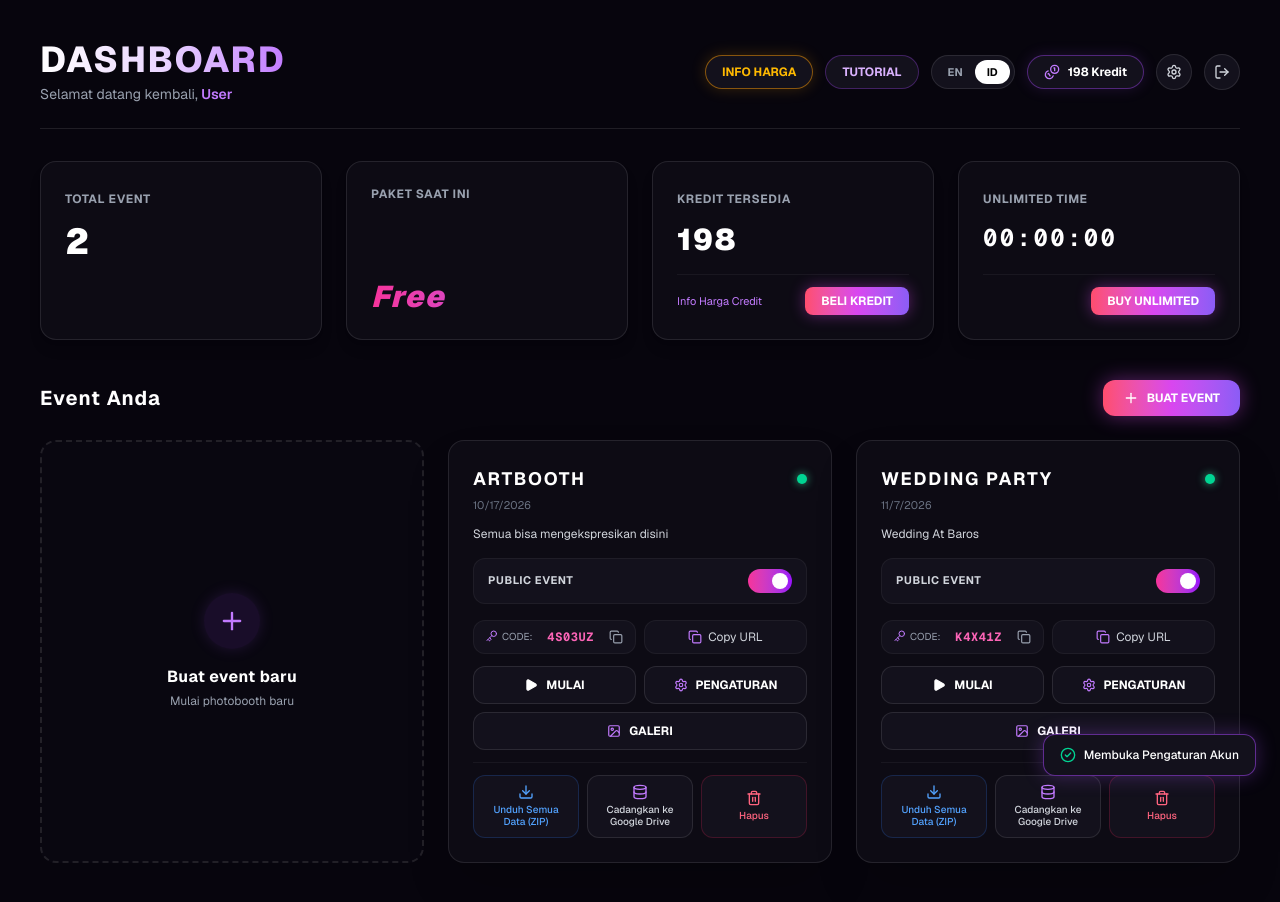
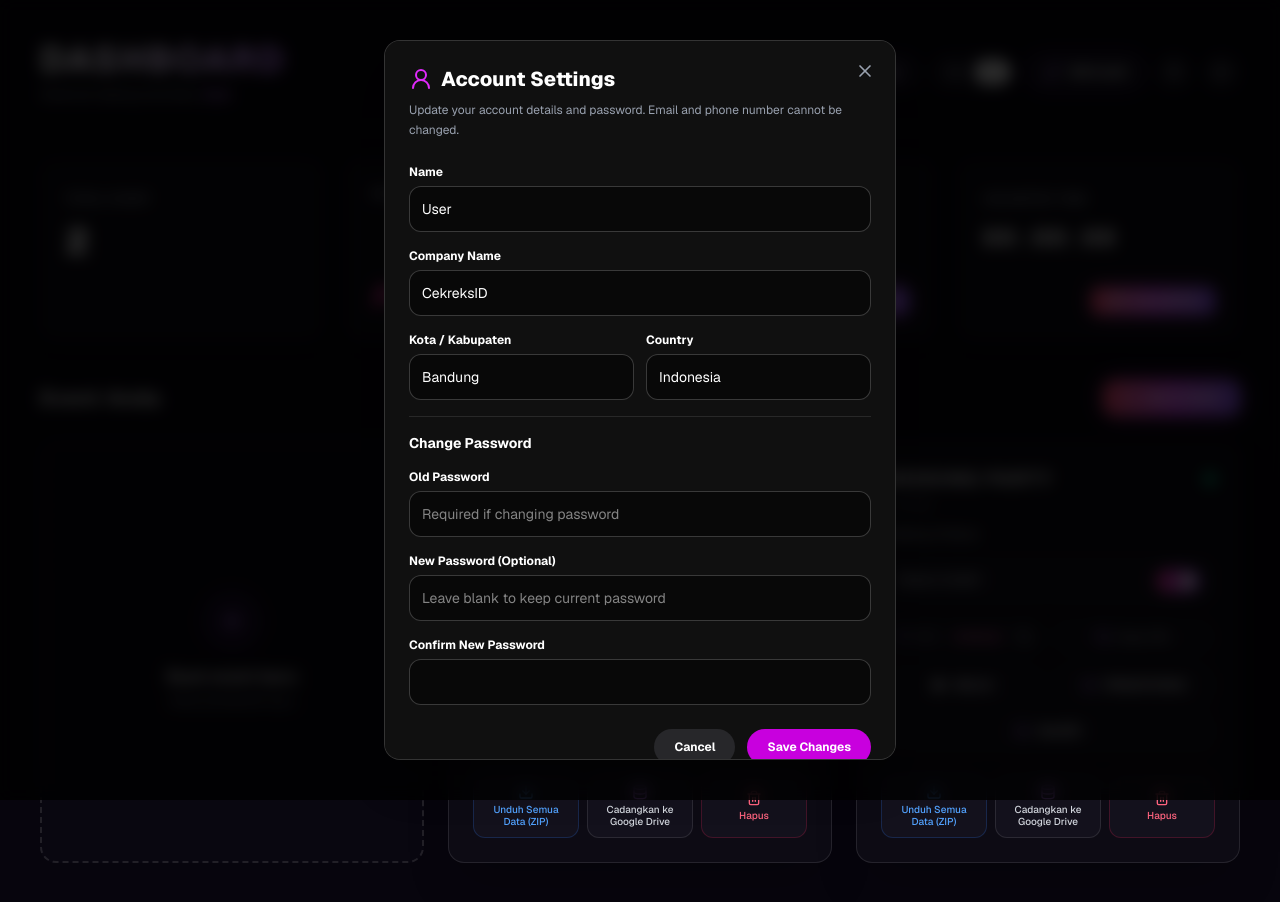
Before and after one commit to nuryanash3-lgtm/cekreks, a Next.js app: page /event in a window 1280 px wide. Both pictures are taken after a click on the button 1174 px from the left and 72 px from the top of the page. Built offline with nearby package versions, Linux system fonts and the light colour scheme.

Commit message:
feat: add modal info akun

```diff
--- a/src/app/event/[kode]/loading.tsx
+++ b/src/app/event/[kode]/loading.tsx
@@ -1,4 +1,3 @@
-// Bismillah
 export default function Loading() {
   return (
     <main className="min-h-screen flex items-center justify-center bg-[#07050d] text-white">
--- a/src/app/event/page.tsx
+++ b/src/app/event/page.tsx
@@ -2,8 +2,9 @@
 
 import React, { useState, useEffect } from 'react';
 import {
-  Plus, Copy, Play, Settings, Image as ImageIcon, Download,
-  Database, Trash2, Coins, Key, CheckCircle2, X, LogOut, AlertTriangle
+  Plus, Copy, Play, Image as ImageIcon, Download, Settings,
+  Database, Trash2, Coins, Key, CheckCircle2, X, LogOut, AlertTriangle,
+  User2
 } from 'lucide-react';
 import akunData from '@/data/daftarAkun.json';
 
@@ -56,6 +57,29 @@ export default function EventDashboardPage() {
       localStorage.setItem('cekreks_events_state', JSON.stringify(events));
     }
   }, [events, isMounted]);
+
+  const [isAccountModalOpen, setIsAccountModalOpen] = useState(false);
+
+  const handleAccountSave = (e: React.FormEvent<HTMLFormElement>) => {
+    e.preventDefault();
+
+    const formData = new FormData(e.currentTarget);
+    const oldPassword = String(formData.get('oldPassword') ?? '');
+    const newPassword = String(formData.get('newPassword') ?? '');
+    const confirmPassword = String(formData.get('confirmPassword') ?? '');
+
+    if ((newPassword || confirmPassword) && !oldPassword) {
+      showToast('Masukkan password lama untuk mengubah password.');
+      return;
+    }
+
+    if (newPassword !== confirmPassword) {
+      showToast('Konfirmasi password baru tidak cocok.');
+      return;
+    }
+
+    showToast('Form siap. Penyimpanan perubahan perlu dihubungkan ke backend.');
+  };
 
   const showToast = (message: string) => {
     setToastMessage(message);
@@ -158,6 +182,147 @@ export default function EventDashboardPage() {
         </div>
       )}
 
+      {isAccountModalOpen && (
+        <div
+          className="fixed inset-0 z-50 flex items-center justify-center bg-black/80 backdrop-blur-sm p-4"
+          onClick={() => setIsAccountModalOpen(false)}
+        >
+          <section
+            role="dialog"
+            aria-modal="true"
+            aria-labelledby="account-modal-title"
+            className="relative max-h-[90vh] w-full max-w-lg overflow-y-auto rounded-2xl border border-white/15 bg-[#101010] p-6 shadow-2xl"
+            onClick={(e) => e.stopPropagation()}
+          >
+            <button
+              type="button"
+              aria-label="Tutup pengaturan akun"
+              onClick={() => setIsAccountModalOpen(false)}
+              className="absolute right-5 top-5 text-gray-400 transition hover:text-white"
+            >
+              <X className="h-5 w-5" />
+            </button>
+
+            <div className="mb-6">
+              <h2 id="account-modal-title" className="text-xl flex items-center font-extrabold">
+                <User2 className="mr-2 text-fuchsia-500" />
+                Account Settings
+              </h2>
+              <p className="mt-2 text-xs leading-relaxed text-gray-400">
+                Update your account details and password. Email and phone number
+                cannot be changed.
+              </p>
+            </div>
+
+            <form onSubmit={handleAccountSave} className="space-y-4">
+              <div>
+                <label htmlFor="account-name" className="mb-1.5 block text-xs font-bold">
+                  Name
+                </label>
+                <input
+                  id="account-name"
+                  name="name"
+                  defaultValue="User"
+                  className="w-full rounded-xl border border-white/20 bg-black/50 px-3 py-3 text-sm outline-none focus:border-fuchsia-500"
+                />
+              </div>
+
+              <div>
+                <label htmlFor="company-name" className="mb-1.5 block text-xs font-bold">
+                  Company Name
+                </label>
+                <input
+                  id="company-name"
+                  name="companyName"
+                  defaultValue="CekreksID"
+                  className="w-full rounded-xl border border-white/20 bg-black/50 px-3 py-3 text-sm outline-none focus:border-fuchsia-500"
+                />
+              </div>
+
+              <div className="grid grid-cols-1 gap-3 sm:grid-cols-2">
+                <div>
+                  <label htmlFor="account-city" className="mb-1.5 block text-xs font-bold">
+                    Kota / Kabupaten
+                  </label>
+                  <input
+                    id="account-city"
+                    name="city"
+                    defaultValue="Bandung"
+                    className="w-full rounded-xl border border-white/20 bg-black/50 px-3 py-3 text-sm outline-none focus:border-fuchsia-500"
+                  />
+                </div>
+                <div>
+                  <label htmlFor="account-country" className="mb-1.5 block text-xs font-bold">
+                    Country
+                  </label>
+                  <input
+                    id="account-country"
+                    name="country"
+                    defaultValue="Indonesia"
+                    className="w-full rounded-xl border border-white/20 bg-black/50 px-3 py-3 text-sm outline-none focus:border-fuchsia-500"
+                  />
+                </div>
+              </div>
+
+              <div className="border-t border-white/10 pt-4">
+                <h3 className="mb-4 text-sm font-bold">Change Password</h3>
+
+                <label htmlFor="old-password" className="mb-1.5 block text-xs font-bold">
+                  Old Password
+                </label>
+                <input
+                  id="old-password"
+                  name="oldPassword"
+                  type="password"
+                  placeholder="Required if changing password"
+                  autoComplete="current-password"
+                  className="mb-4 w-full rounded-xl border border-white/20 bg-black/50 px-3 py-3 text-sm outline-none focus:border-fuchsia-500"
+                />
+
+                <label htmlFor="new-password" className="mb-1.5 block text-xs font-bold">
+                  New Password (Optional)
+                </label>
+                <input
+                  id="new-password"
+                  name="newPassword"
+                  type="password"
+                  placeholder="Leave blank to keep current password"
+                  autoComplete="new-password"
+                  className="mb-4 w-full rounded-xl border border-white/20 bg-black/50 px-3 py-3 text-sm outline-none focus:border-fuchsia-500"
+                />
+
+                <label htmlFor="confirm-password" className="mb-1.5 block text-xs font-bold">
+                  Confirm New Password
+                </label>
+                <input
+                  id="confirm-password"
+                  name="confirmPassword"
+                  type="password"
+                  autoComplete="new-password"
+                  className="w-full rounded-xl border border-white/20 bg-black/50 px-3 py-3 text-sm outline-none focus:border-fuchsia-500"
+                />
+              </div>
+
+              <div className="flex justify-end gap-3 pt-2">
+                <button
+                  type="button"
+                  onClick={() => setIsAccountModalOpen(false)}
+                  className="rounded-full bg-zinc-800 px-5 py-2.5 text-xs font-bold hover:bg-zinc-700"
+                >
+                  Cancel
+                </button>
+                <button
+                  type="submit"
+                  className="rounded-full bg-fuchsia-600 px-5 py-2.5 text-xs font-bold hover:bg-fuchsia-500"
+                >
+                  Save Changes
+                </button>
+              </div>
+            </form>
+          </section>
+        </div>
+      )}
+
       {/* MODAL PERINGATAN PUBLIC EVENT */}
       {isPublicModalOpen && (
         <div className="fixed inset-0 z-50 flex items-center justify-center bg-black/80 backdrop-blur-sm p-4">
@@ -211,11 +376,10 @@ export default function EventDashboardPage() {
                 type="button"
                 disabled={!isCheckedAgreement}
                 onClick={confirmEnablePublic}
-                className={`px-5 py-2 text-xs font-bold uppercase rounded-xl transition ${
-                  isCheckedAgreement
-                    ? 'bg-gradient-to-r from-purple-600 to-indigo-600 text-white shadow-[0_0_15px_rgba(168,85,247,0.4)] hover:scale-105 cursor-pointer'
-                    : 'bg-zinc-800 text-zinc-500 cursor-not-allowed opacity-50'
-                }`}
+                className={`px-5 py-2 text-xs font-bold uppercase rounded-xl transition ${isCheckedAgreement
+                  ? 'bg-gradient-to-r from-purple-600 to-indigo-600 text-white shadow-[0_0_15px_rgba(168,85,247,0.4)] hover:scale-105 cursor-pointer'
+                  : 'bg-zinc-800 text-zinc-500 cursor-not-allowed opacity-50'
+                  }`}
               >
                 Aktifkan Event Publik
               </button>
@@ -333,14 +497,14 @@ export default function EventDashboardPage() {
           </div>
 
           <button
-            onClick={() => showToast('Membuka Pengaturan Akun')}
+            onClick={() => setIsAccountModalOpen(true)}
             className="w-9 h-9 flex items-center justify-center bg-[#13111c] border border-white/10 rounded-full hover:border-purple-500 text-gray-300 hover:text-white hover:scale-105 transition cursor-pointer"
           >
-            <Settings className="w-4 h-4" />
+            <User2 className="w-4 h-4" />
           </button>
 
           <button
-            onClick={() => showToast('Berhasil Keluar')}
+            onClick={() => (window.location.href = "/")}
             className="w-9 h-9 flex items-center justify-center bg-[#13111c] border border-white/10 rounded-full hover:border-rose-500 text-gray-300 hover:text-rose-400 hover:scale-105 transition cursor-pointer"
           >
             <LogOut className="w-4 h-4" />
@@ -434,14 +598,12 @@ export default function EventDashboardPage() {
                 <button
                   type="button"
                   onClick={() => handleToggleClick(ev)}
-                  className={`relative inline-flex h-6 w-11 items-center rounded-full transition-colors focus:outline-none cursor-pointer ${
-                    ev.isPublic ? 'bg-gradient-to-r from-pink-500 to-purple-600' : 'bg-gray-700'
-                  }`}
+                  className={`relative inline-flex h-6 w-11 items-center rounded-full transition-colors focus:outline-none cursor-pointer ${ev.isPublic ? 'bg-gradient-to-r from-pink-500 to-purple-600' : 'bg-gray-700'
+                    }`}
                 >
                   <span
-                    className={`inline-block h-4 w-4 transform rounded-full bg-white transition-transform ${
-                      ev.isPublic ? 'translate-x-6' : 'translate-x-1'
-                    }`}
+                    className={`inline-block h-4 w-4 transform rounded-full bg-white transition-transform ${ev.isPublic ? 'translate-x-6' : 'translate-x-1'
+                      }`}
                   />
                 </button>
               </div>
```
